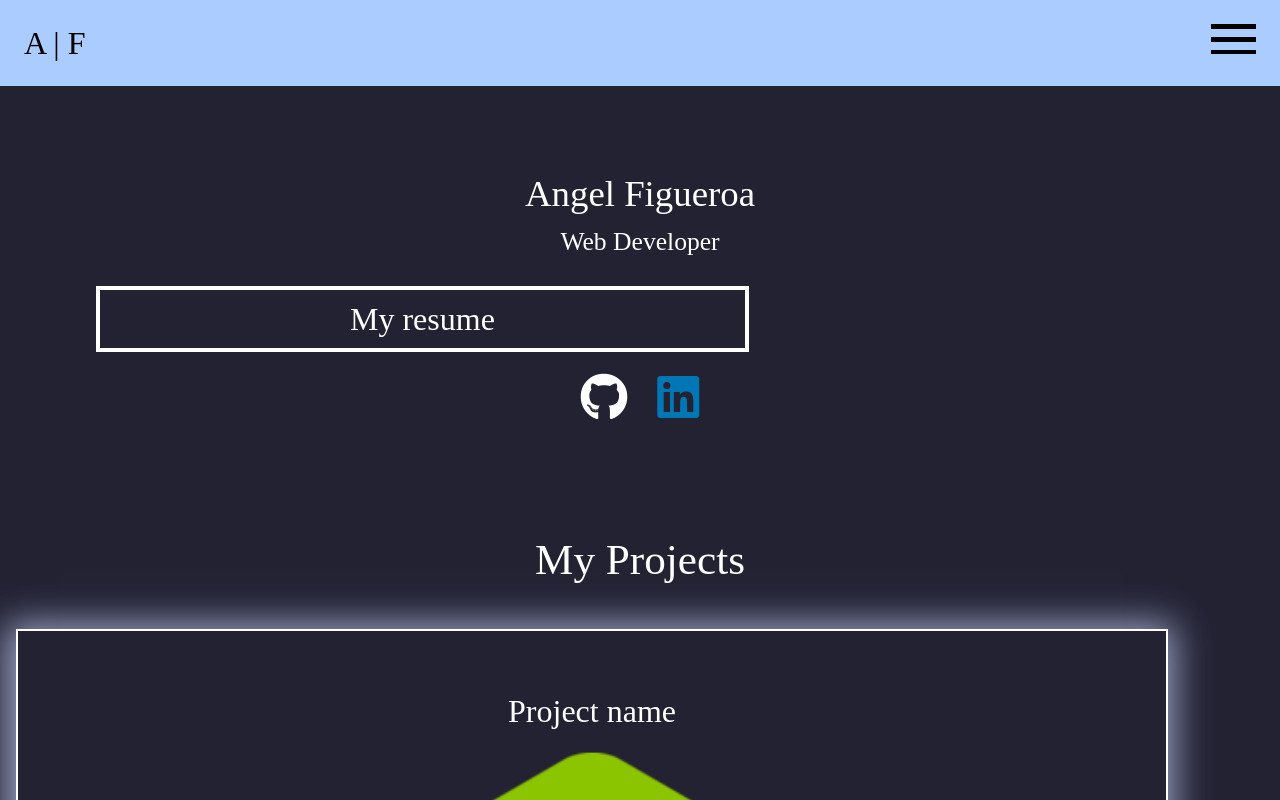
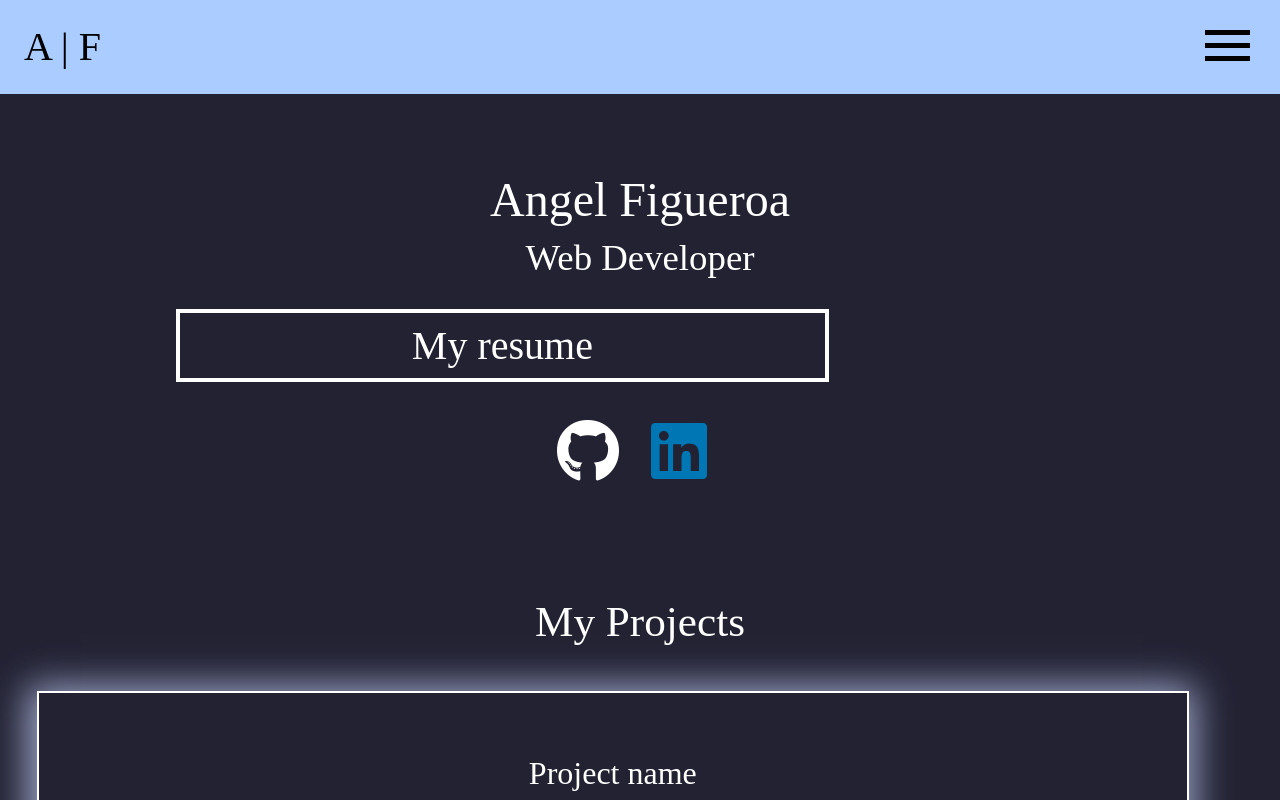
Before and after one commit to xenoga212/web-portfolio, a website: page docs/index.html in a window 1280 px wide. Shown: the top 800 px of the page. Drawn offline with Linux system fonts and the light colour scheme.

Commit message:
Fix responsive design for iPad

```diff
--- a/docs/index.html
+++ b/docs/index.html
@@ -65,11 +65,7 @@
 
         <div class="projects__box">
           <h3 class="projects__project-name">Project name</h3>
-          <img
-            class="projects__project-image"
-            src="../docs/img/node.png"
-            alt=""
-          />
+          <img class="projects__project-image" src="./img/node.png" alt="" />
           <p class="projects__project-description">
             Lorem ipsum dolor sit amet consectetur adipisicing elit. Sapiente,
             cupiditate neque facere quas nemo libero. Repudiandae atque aperiam
@@ -95,11 +91,7 @@
 
         <div class="projects__box">
           <h3 class="projects__project-name">Project name</h3>
-          <img
-            class="projects__project-image"
-            src="../docs/img/node.png"
-            alt=""
-          />
+          <img class="projects__project-image" src="./img/node.png" alt="" />
           <p class="projects__project-description">
             Lorem ipsum dolor sit amet consectetur adipisicing elit. Sapiente,
             cupiditate neque facere quas nemo libero. Repudiandae atque aperiam
@@ -125,11 +117,7 @@
 
         <div class="projects__box">
           <h3 class="projects__project-name">Project name</h3>
-          <img
-            class="projects__project-image"
-            src="../docs/img/node.png"
-            alt=""
-          />
+          <img class="projects__project-image" src="./img/node.png" alt="" />
           <p class="projects__project-description">
             Lorem ipsum dolor sit amet consectetur adipisicing elit. Sapiente,
             cupiditate neque facere quas nemo libero. Repudiandae atque aperiam
--- a/scss/base/_mixins.scss
+++ b/scss/base/_mixins.scss
@@ -0,0 +1,7 @@
+@mixin respond($breakpoint) {
+  @if $breakpoint==tablet-portrait {
+    @media (min-width: 48em) {
+      @content
+    }
+  }
+}
--- a/scss/components/_contact.scss
+++ b/scss/components/_contact.scss
@@ -12,7 +12,7 @@
     margin-top: 2rem;
     border: .3rem solid #fff;
     padding: .8rem;
-    width: 51%;
+    max-width: 51%;
     margin-left: 6rem;
     text-align: center;
 
@@ -20,6 +20,11 @@
     a {
       text-decoration: none;
       color: #fff;
+    }
+
+    @include respond(tablet-portrait) {
+      min-width: 50%;
+      margin-left: 12rem;
     }
   }
 
--- a/scss/components/_main-home.scss
+++ b/scss/components/_main-home.scss
@@ -8,12 +8,18 @@ main {
     margin-top: 2rem;
     border: .3rem solid #fff;
     padding: .8rem;
-    width: 51%;
+    max-width: 51%;
     margin-left: 6rem;
 
     a {
       text-decoration: none;
       color: #fff;
+    }
+
+    @include respond(tablet-portrait) {
+      margin-left: 11rem;
+      font-size: 2.5rem;
+      margin-bottom: 1rem;
     }
   }
 
@@ -23,6 +29,10 @@ main {
     a {
       font-size: 1.5rem;
       text-decoration: none;
+
+      @include respond(tablet-portrait) {
+        font-size: 2rem;
+      }
 
     }
 
@@ -34,6 +44,14 @@ main {
     &__linkedin {
       color: #0077b5;
     }
+
+    @include respond(tablet-portrait) {
+      margin-right: 1rem;
+    }
+  }
+
+  @include respond(tablet-portrait) {
+    min-width: 48rem;
   }
 }
 
@@ -43,10 +61,18 @@ main {
   margin-top: 10rem;
   min-width: 22.5rem;
   color: #fff;
+
+  @include respond(tablet-portrait) {
+    font-size: 3rem;
+  }
 }
 
 .sub-heading {
   font-size: 1.6rem;
   min-width: 22.5rem;
   color: #fff;
+
+  @include respond(tablet-portrait) {
+    font-size: 2.3rem;
+  }
 }
--- a/scss/components/_navigation.scss
+++ b/scss/components/_navigation.scss
@@ -43,7 +43,6 @@
   z-index: 3;
   right: 1.5rem;
   top: 1.5rem;
-  // background: #fff;
 
   .button-line {
     width: 2.8rem;
@@ -77,6 +76,10 @@
       }
     }
   }
+
+  @include respond(tablet-portrait) {
+    padding: 0.4rem;
+  }
 }
 
 header {
@@ -84,7 +87,11 @@ header {
   z-index: 2;
   width: 100%;
   min-width: 22.5rem;
-  background: rgb(170, 204, 255)
+  background: rgb(170, 204, 255);
+
+  @include respond(tablet-portrait) {
+    min-width: 48rem;
+  }
 }
 
 .logo {
@@ -97,5 +104,13 @@ header {
     text-decoration: none;
     font-size: 2rem;
     color: #000;
+
+    @include respond(tablet-portrait) {
+      font-size: 2.5rem;
+    }
+  }
+
+  @include respond(tablet-portrait) {
+    min-width: 48rem;
   }
 }
--- a/scss/components/_projects.scss
+++ b/scss/components/_projects.scss
@@ -2,10 +2,8 @@
   margin-top: 6rem;
 
   &__box {
-    // border-radius: 1%;
     width: 90%;
     padding: 1rem;
-    margin-left: .3rem;
     text-align: center;
     border: 2px solid #fff;
     margin-bottom: 9rem;
@@ -15,6 +13,9 @@
     // box-shadow: 10px 10px 13px -6px rgba(170, 204, 255, 1);
     // border-bottom: .3rem solid #43b8ff;
 
+    @include respond(tablet-portrait) {
+      margin-left: 2.3rem;
+    }
   }
 
   &__header {
--- a/scss/main.scss
+++ b/scss/main.scss
@@ -1,3 +1,6 @@
+// mixins
+@import "base/mixins";
+
 // Base imports
 @import "base/reset";
 @import "base/base";
```
Also changed, not shown: docs/css/main.css.
